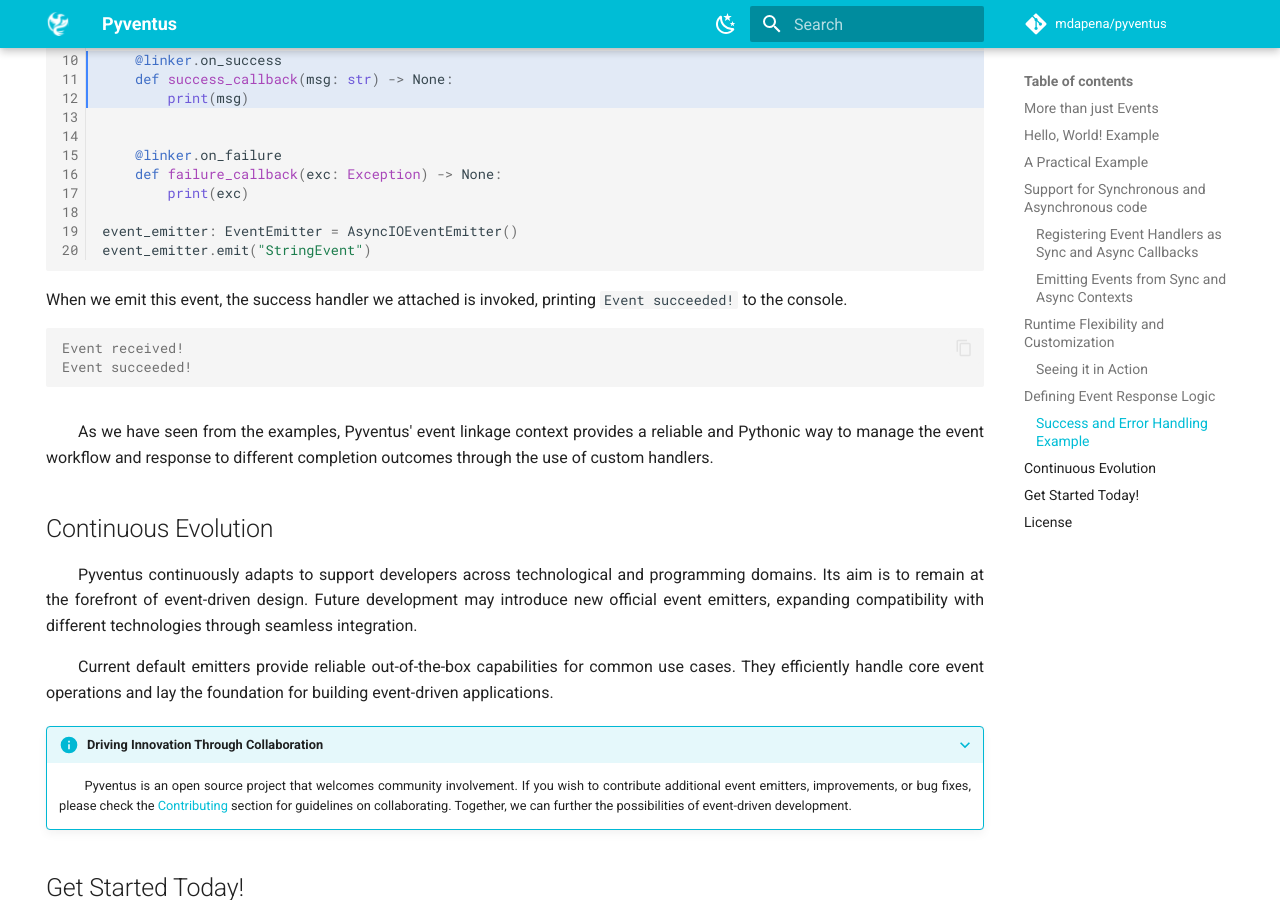
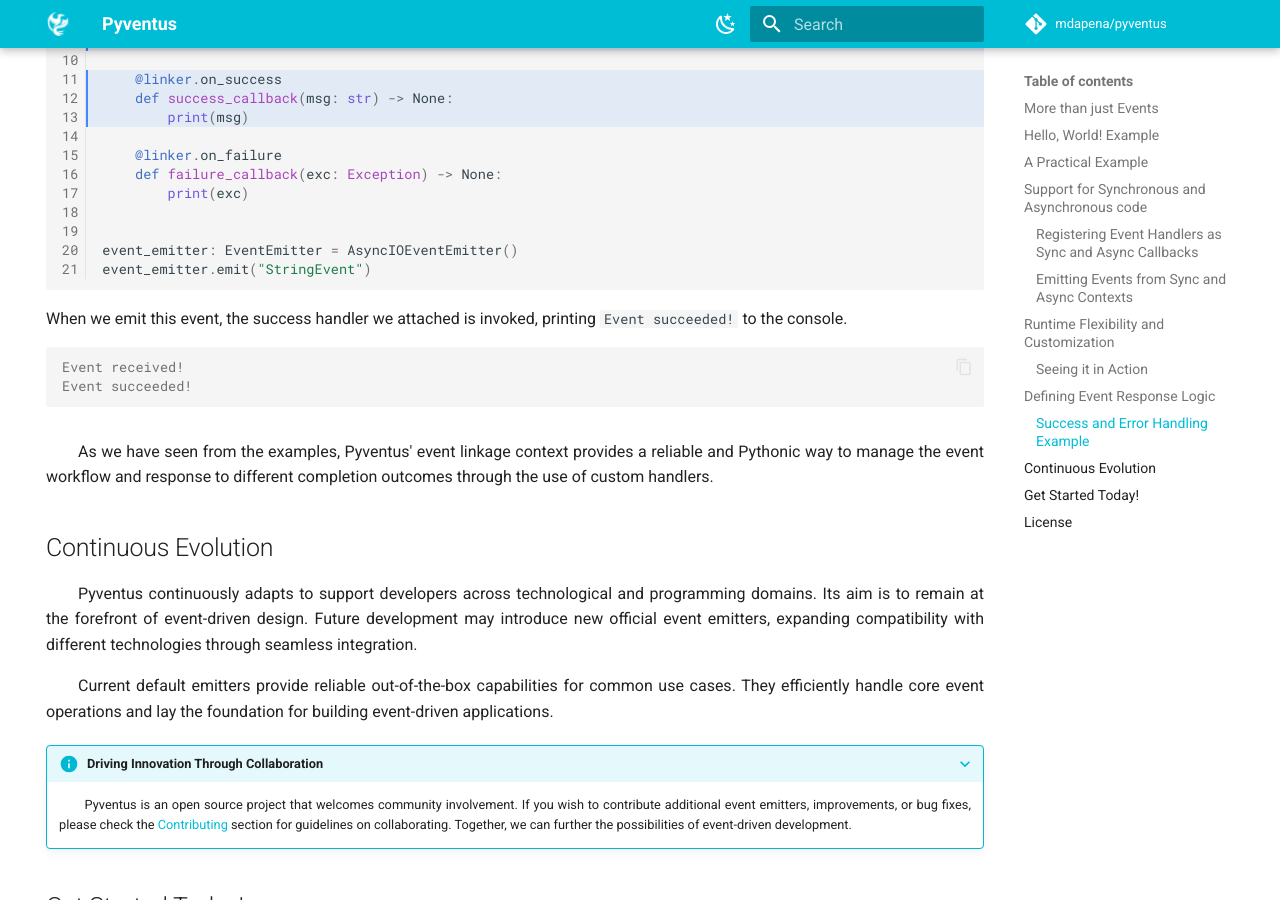
Before and after one commit to mdapena/pyventus, an MkDocs documentation site: the page built from docs/index.md, in a window 1280 px wide and 900 px high, scrolled down 7278 px. Built offline with MkDocs 1.6.1 and Material for MkDocs 9.7.7, drawn with Linux system fonts in a browser that asks for light colours; comment, search, counter and statistics services are not loaded.

Commit message:
Update README and docs/index examples

````diff
--- a/docs/index.md
+++ b/docs/index.md
@@ -473,24 +473,25 @@
 
 === "Success execution"
 
-	```Python linenums="1"  hl_lines="7 10-12"
+	```Python linenums="1"  hl_lines="9 11-13"
 	from pyventus import EventLinker, EventEmitter, AsyncIOEventEmitter
 
+
 	with EventLinker.on("StringEvent") as linker: # (1)!
+
 	    @linker.on_event
 	    def event_callback() -> str:
 	        print("Event received!")
 	        return "Event succeeded!"
 
-
 	    @linker.on_success
 	    def success_callback(msg: str) -> None:
 	        print(msg)
 
-
 	    @linker.on_failure
 	    def failure_callback(exc: Exception) -> None:
 	        print(exc)
+
 
 	event_emitter: EventEmitter = AsyncIOEventEmitter()
 	event_emitter.emit("StringEvent")
@@ -510,24 +511,25 @@
 
 === "Error execution"
 
-	```Python linenums="1"  hl_lines="6 15-17"
+	```Python linenums="1"  hl_lines="8 15-17"
 	from pyventus import EventLinker, EventEmitter, AsyncIOEventEmitter
 
+
 	with EventLinker.on("StringEvent") as linker: # (1)!
+
 	    @linker.on_event
 	    def event_callback() -> str:
 	        raise ValueError("Something went wrong!")
 	        return "Event succeeded!"
 
-
 	    @linker.on_success
 	    def success_callback(msg: str) -> None:
 	        print(msg)
 
-
 	    @linker.on_failure
 	    def failure_callback(exc: Exception) -> None:
 	        print(exc)
+
 
 	event_emitter: EventEmitter = AsyncIOEventEmitter()
 	event_emitter.emit("StringEvent")
````
Also changed, not shown: README.md (+2 -2 lines).
